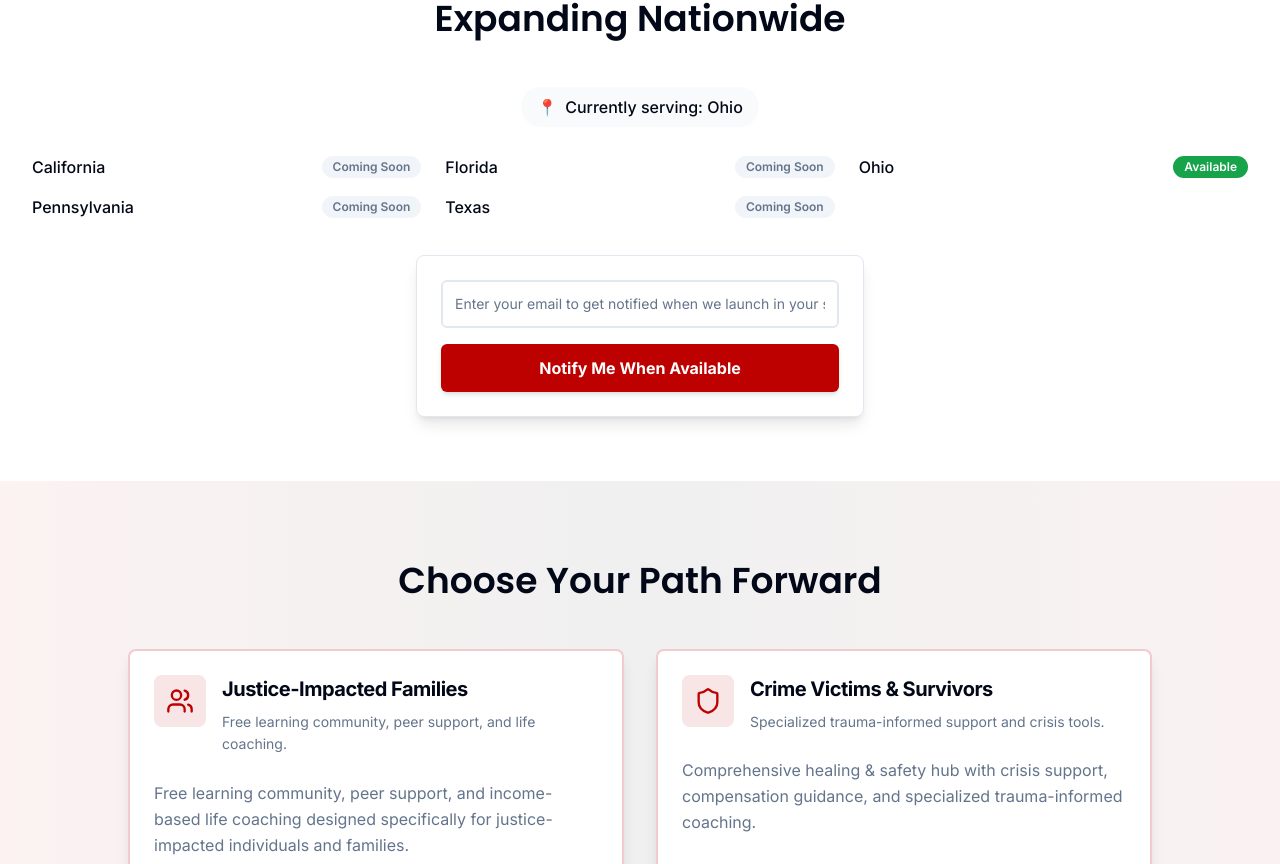
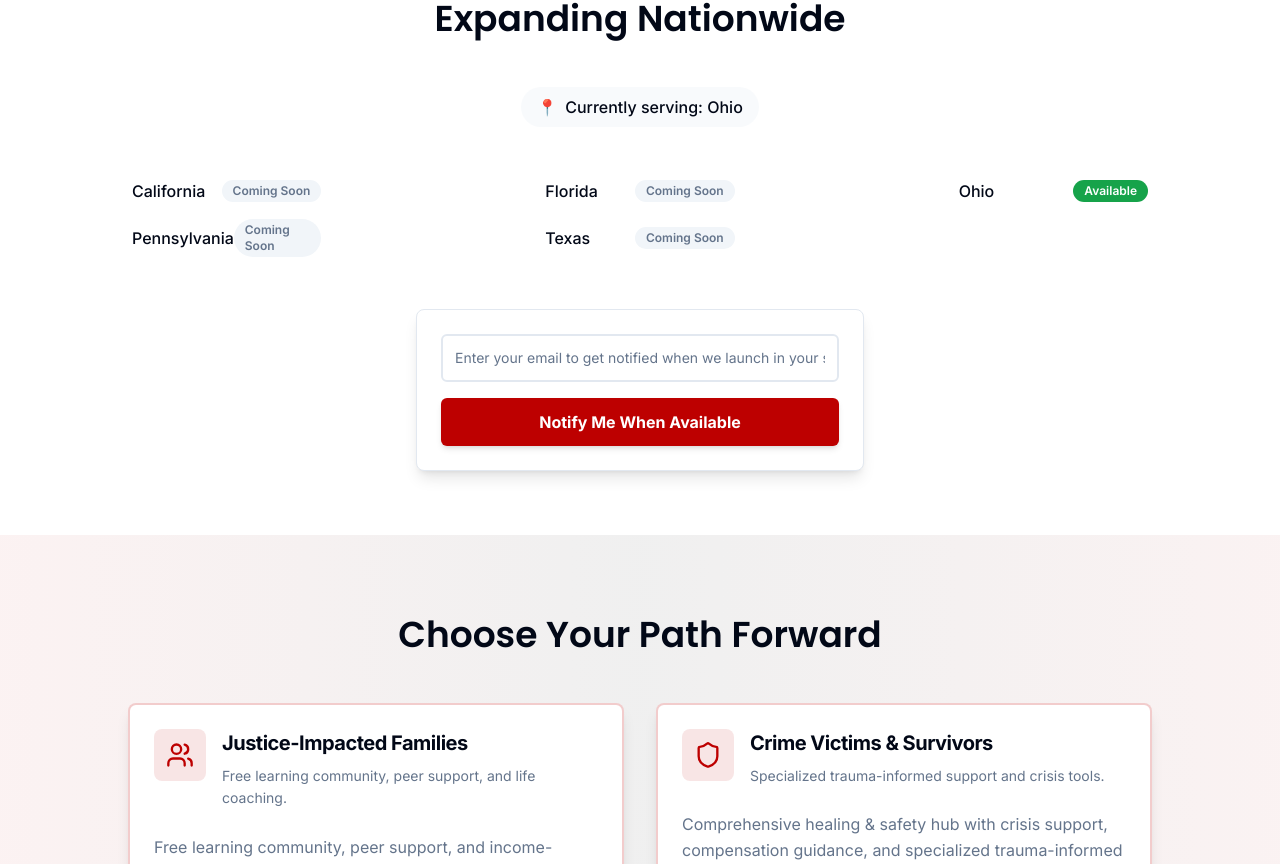
Before and after one commit to coachkay1227/forwardfocus-foundation, a React (Vite) app: page / in a window 1280 px wide. Shown: the part 1786-2650 px from the top of the page. Built offline with nearby package versions, Linux system fonts and the light colour scheme.

Commit message:
Visual edit in Lovable

```diff
--- a/src/pages/Index.tsx
+++ b/src/pages/Index.tsx
@@ -220,7 +220,7 @@ const Index = () => {
           </h2>
 
           {/* Status pill */}
-          <div className="flex justify-center mb-6">
+          <div className="flex justify-center mb-12">
             <div className="inline-flex items-center gap-2 bg-muted/50 px-4 py-2 rounded-full">
               <span>📍</span>
               <span className="font-medium">Currently serving: Ohio</span>
@@ -228,11 +228,11 @@ const Index = () => {
           </div>
 
           {/* All 50 states in 3 columns */}
-          <div className="grid grid-cols-1 md:grid-cols-3 gap-2 mb-8">
+          <div className="grid grid-cols-1 md:grid-cols-3 gap-2 mb-12">
             {allStates.sort().map(state => {
             const stateData = STATES.find(s => s.name === state);
             const isActive = stateData?.active || false;
-            return <div key={state} className="flex items-center justify-between py-1 px-2 rounded-md hover:bg-muted/30 transition-colors">
+            return <div key={state} className="flex items-center justify-between py-1 px-2 rounded-md hover:bg-muted/30 transition-colors mx-[100px]">
                   <span className="text-foreground font-medium">{state}</span>
                   <Badge variant={isActive ? "default" : "secondary"} className={isActive ? "bg-green-600 text-white" : "bg-muted text-muted-foreground"}>
                     {isActive ? "Available" : "Coming Soon"}
```
